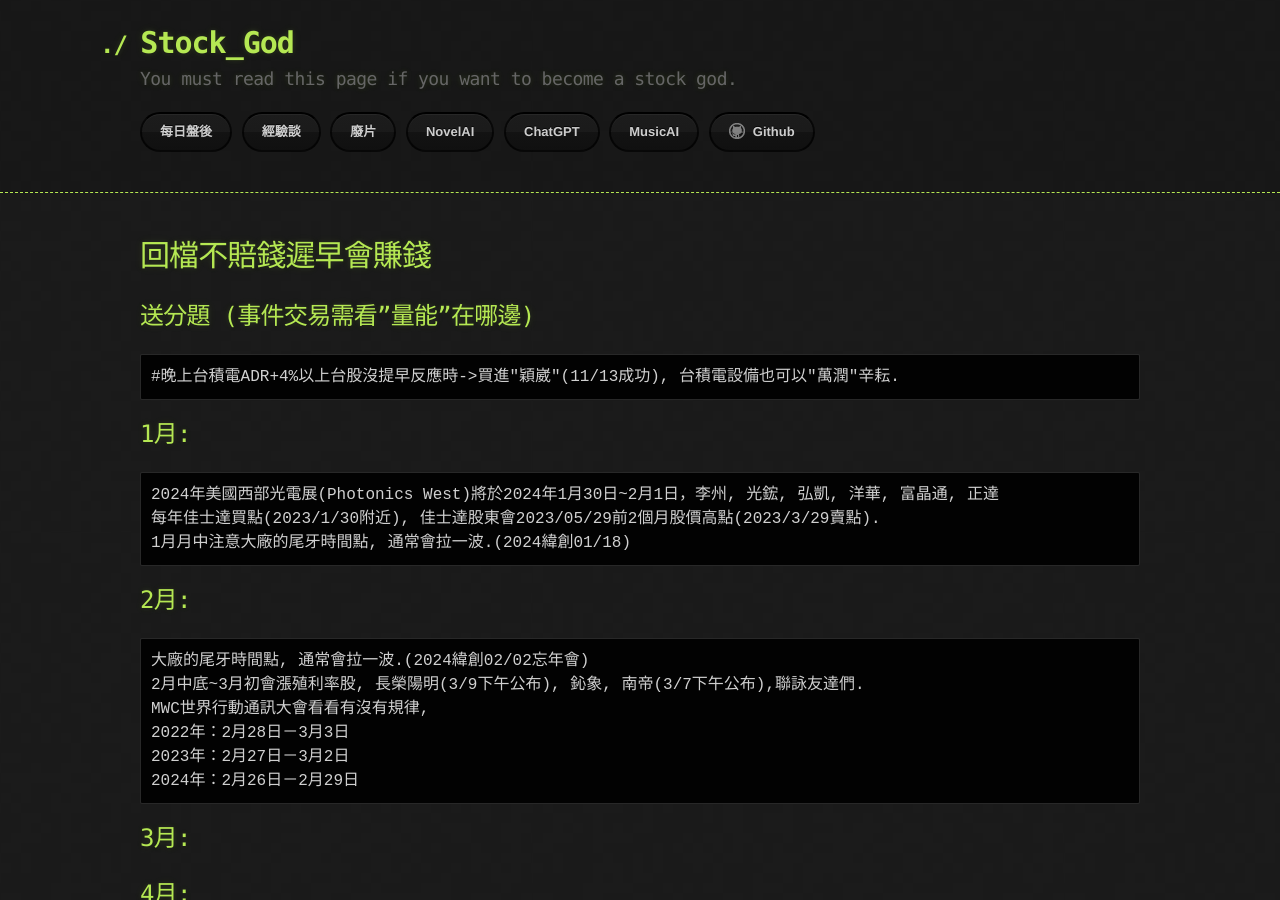
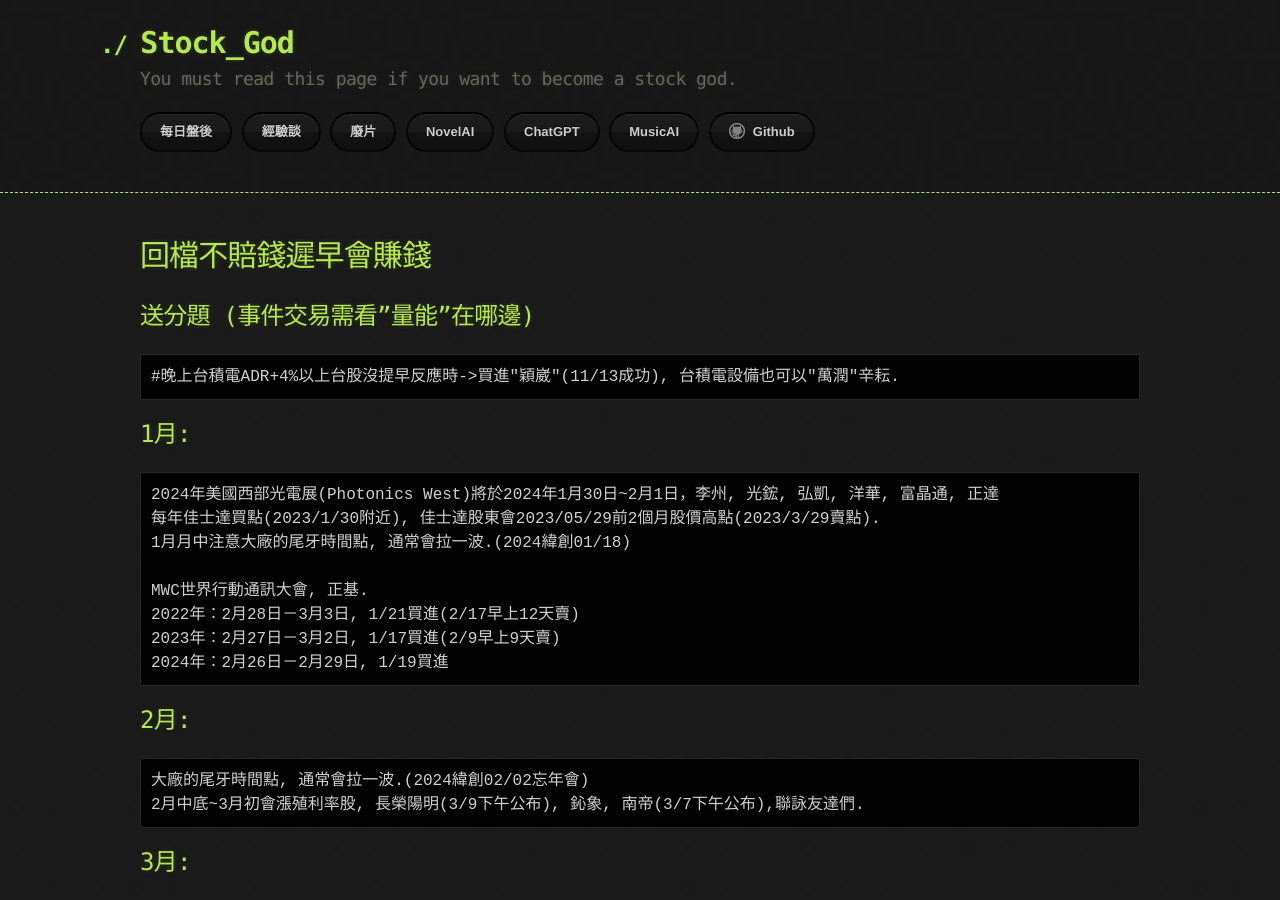
Before and after one commit to lepg5487/Stock_God, a Jekyll site: the page built from experience.md, in a window 1280 px wide and 900 px high. Built offline with Jekyll 4.4.1, drawn with Linux system fonts in a browser that asks for light colours; our own code applies the rules of GitHub Pages for plain Markdown files; some of the changed text lies outside the part shown.

Commit message:
Update experience.md

````diff
--- a/experience.md
+++ b/experience.md
@@ -11,15 +11,16 @@ layout: testlayouts
 2024年美國西部光電展(Photonics West)將於2024年1月30日~2月1日，李州, 光鋐, 弘凱, 洋華, 富晶通, 正達
 每年佳士達買點(2023/1/30附近), 佳士達股東會2023/05/29前2個月股價高點(2023/3/29賣點).
 1月月中注意大廠的尾牙時間點, 通常會拉一波.(2024緯創01/18)
+
+MWC世界行動通訊大會, 正基.
+2022年：2月28日－3月3日, 1/21買進(2/17早上12天賣)
+2023年：2月27日－3月2日, 1/17買進(2/9早上9天賣)
+2024年：2月26日－2月29日, 1/19買進
 ```
 ## 2月:
 ```
 大廠的尾牙時間點, 通常會拉一波.(2024緯創02/02忘年會)
 2月中底~3月初會漲殖利率股, 長榮陽明(3/9下午公布), 鈊象, 南帝(3/7下午公布),聯詠友達們.
-MWC世界行動通訊大會看看有沒有規律,
-2022年：2月28日－3月3日
-2023年：2月27日－3月2日
-2024年：2月26日－2月29日
 ```
 ## 3月:
 ## 4月:
@@ -65,6 +66,14 @@ G20舉辦日的前12天買進權值股, G20附近賣出權值股, 權值股會
 2年1次世界新車大展展出日期：2023/12/28(四) ~ 2024/01/01(一)
 東哥遊艇, 華城, 11月營收公布日期最低點, 因為12月營收都會很好.
 2024 台北國際電玩展Taipei 展出時間：2024/1/25（四）-1/28（日）, 12/01開始進場遊戲股.
+```
+
+### MWC世界行動通訊大會
+```
+正基
+2022年：2月28日－3月3日, 1/21買進(2/17早上12天賣)
+2023年：2月27日－3月2日, 1/17買進(2/9早上9天賣)
+2024年：2月26日－2月29日, 1/19買進
 ```
 
 ### 奧運概念, 沒看出來規律個股
````
